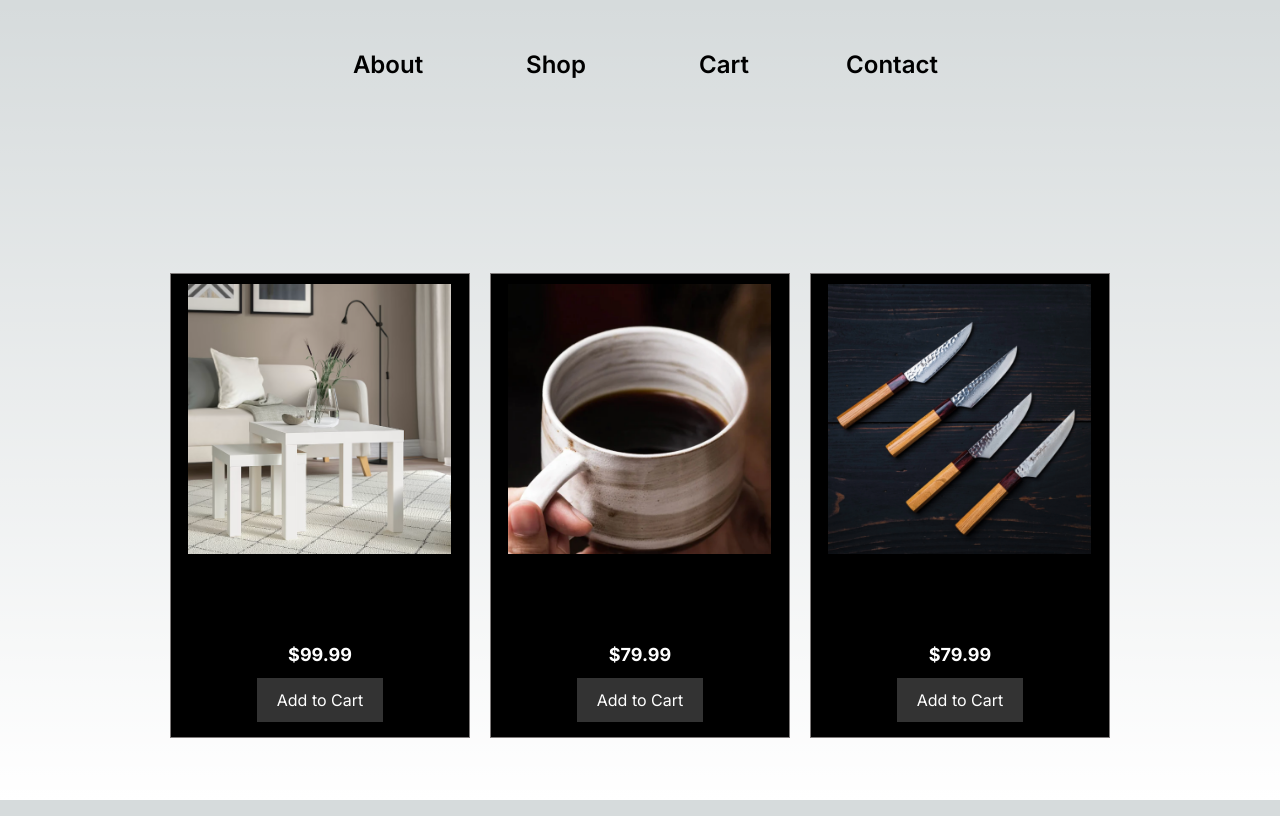
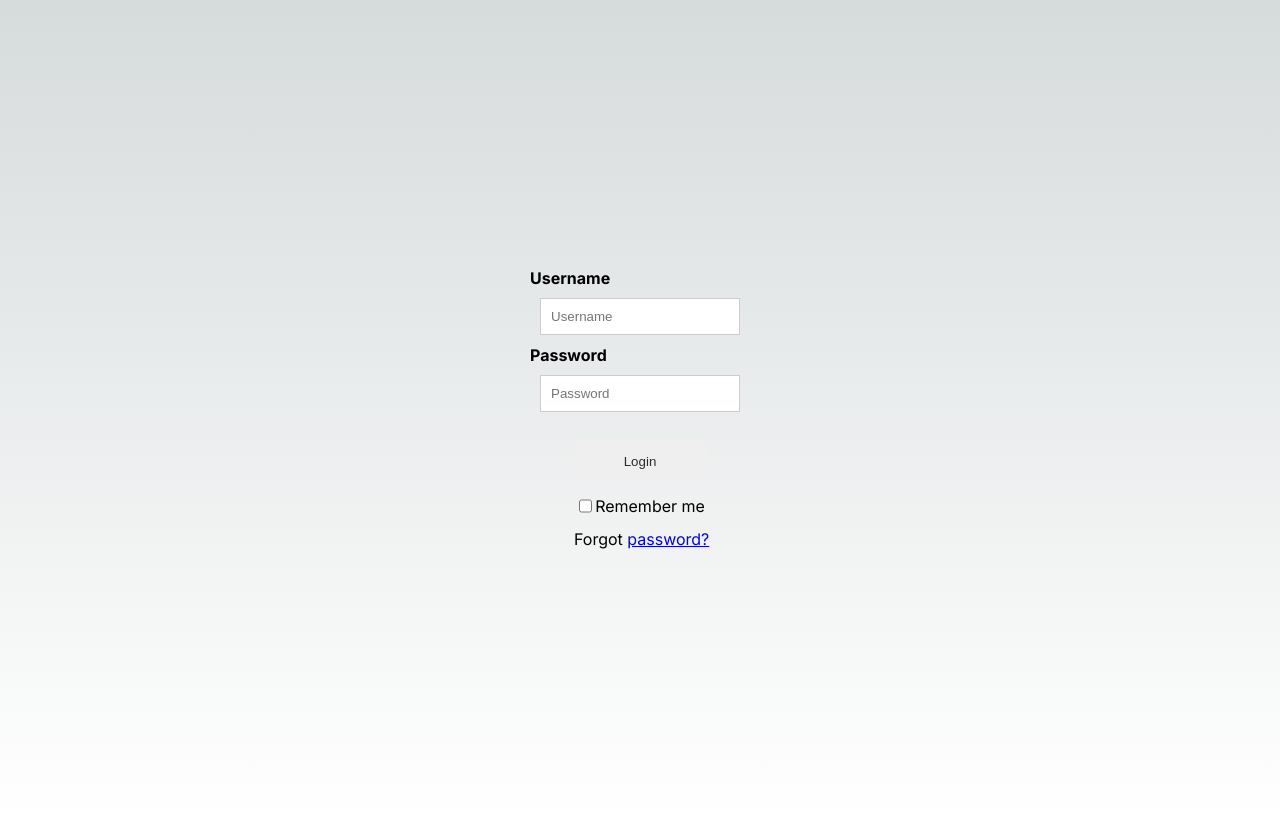
Before and after one commit to jkobb510/e-commerce, a Next.js app: page / in a window 1280 px wide. Built offline with nearby package versions, Linux system fonts and the light colour scheme.

Commit message:
loginpage

```diff
--- a/app/globals.css
+++ b/app/globals.css
@@ -1,7 +1,4 @@
-@tailwind base;
-@tailwind components;
-@tailwind utilities;
-
+/* globals.css */
 :root {
   --foreground-rgb: 0, 0, 0;
   --background-start-rgb: 214, 219, 220;
@@ -17,62 +14,77 @@
 }
 
 body {
+  font-family: Arial, Helvetica, sans-serif;
+  justify-content: center;
+  align-items: center;
+  display: flex;
+  flex-direction: column;
+  min-height: 100vh;
   color: rgb(var(--foreground-rgb));
   background: linear-gradient(
       to bottom,
       transparent,
       rgb(var(--background-end-rgb))
     )
-    rgb(var(--background-start-rgb));
-}
-.product {
-  background-color: #000000;
-  border: 1px solid #7f7b7b;
-  margin: 10px;
-  padding: 10px;
-  text-align: center;
-  width: 300px;
+    rgb(var(--background-start-rgb));}
+
+form {
+  border: 3px solid #f1f1f1;
 }
 
-.product img {
-  width: 100%;
-  height: 100%;
-  object-fit: cover;
-  margin-left: 7px;
+input[type="text"],
+input[type="password"] {
+  width: 200px;
+  padding: 10px 10px;
+  margin: 10px;
+  display: block;
+  border: 1px solid #ccc;
+  box-sizing: border-box;
 }
-.image-container {
-  width: 270px;
-  height: 270px;
-  overflow: hidden;
-  margin-bottom: 5px;
-}
-.price {
-  font-size: 18px;
-  font-weight: bold;
-  color: #ffffff;
-  margin: 10px;
-  text-align: center;
 
-}
-section.featured-products {
-  padding: 20px;
-  display: flex;
-  justify-content: center;
-  flex-wrap: wrap;
-}
 button {
-  background-color: #333;
-  color: #fff;
+  color: rgb(45, 44, 44);
+  padding: 12px 20px;
+  margin: 10px 0;
+  margin-left: 20%;
+  margin-right: 20%;
+  margin-top: 20px;
   border: none;
-  padding: 10px 20px;
-  font-size: 16px;
   cursor: pointer;
-  margin-bottom: 5px;
 }
 
 button:hover {
-  background-color: #555;
+  opacity: 0.8;
 }
-h3{
-  font-weight: bold;
+
+.remember-me {
+  display: flex;
+  align-items: column;
+  margin-top: 5px;
+  justify-content: center;
+
 }
+
+.flex-column {
+  display: flex;
+  flex-direction: column;
+
+}
+
+span.psw {
+  float: left;
+  padding-top: 13px;
+  margin-left: 20%;
+  display: block;
+  justify-content: center;
+
+}
+
+/* Change styles for span and cancel button on extra small screens */
+@media screen and (max-width: 500px) {
+  span.psw {
+    display: flex;
+    justify-content: center;
+
+  }
+}
--- a/app/page.tsx
+++ b/app/page.tsx
@@ -1,83 +1,36 @@
+'use client';
 import Image from 'next/image'
+import React from 'react';
+import { useRouter } from 'next/navigation';
 
 export default function Home() {
+  const router = useRouter();
+
+  const handleLogin = () => {
+    // Add your login logic here
+    router.push('/app/login.tsx');
+  };
   return (
-    <main className="flex min-h-screen flex-col items-center justify-between p-8">
-      <div className="grid text-center lg:max-w-2xl lg:xl lg:w-full lg:mb- lg:grid-cols-4 lg:text-center">
-        <a
-          href="/about"
-          className="group rounded-lg border border-transparent px-5 py-4 transition-colors hover:border-gray-300 hover:bg-gray-100 hover:dark:border-neutral-700 hover:dark:bg-neutral-800/30"
-          target="_blank"
-          rel="noopener noreferrer"
-        >
-          <h2 className={`text-2xl font-semibold`}>
-            About{''}
-          </h2>
-        </a>
+    <div>
+    <div className="container">
+    <label htmlFor="uname"><b>Username</b></label>
+    <input type="text" placeholder="Username" name="uname" required />
 
-        <a
-          href="/shop.tsx"
-          className="group rounded-lg border border-transparent px-5 py-4 transition-colors hover:border-gray-300 hover:bg-gray-100 hover:dark:border-neutral-700 hover:dark:bg-neutral-800/30"
-          target="_blank"
-          rel="noopener noreferrer"
-        >
-          <h2 className={`text-2xl font-semibold`}>
-            Shop{' '}
-          </h2>
-        </a>
+    <label htmlFor="psw"><b>Password</b></label>
+    <input type="password" placeholder="Password" name="psw" required />
 
-        <a
-          href="/cart.tsx"
-          className="group rounded-lg border border-transparent px-5 py-4 transition-colors hover:border-gray-300 hover:bg-gray-100 hover:dark:border-neutral-700 hover:dark:bg-neutral-800/30"
-          target="_blank"
-          rel="noopener noreferrer"
-        >
-          <h2 className={`text-2xl font-semibold`}>
-            Cart{' '}
-          </h2>
-        </a>
-
-        <a
-          href="/contact.tsx"
-          className="group rounded-lg border border-transparent px-5 py-4 transition-colors hover:border-gray-300 hover:bg-gray-100 hover:dark:border-neutral-700 hover:dark:bg-neutral-800/30"
-          target="_blank"
-          rel="noopener noreferrer"
-        >
-          <h2 className={`text-2xl font-semibold`}>
-            Contact{' '}
-          </h2>
-        </a>
+    <div className="flex-column">
+      <button type="submit">Login</button>
+      <div className="remember-me">
+        <input type="checkbox"  name="remember" />
+        <label htmlFor="remember">Remember me</label>
       </div>
-      <section className="featured-products">
-  <div className="product">
-    <div className="product-image image-container">
-      <img src="/table.png" alt="Product 1" />
     </div>
-    <h3>Table</h3>
-    <p>Lorem ipsum dolor sit amet, consectetur adipiscing elit.</p>
-    <span className="price block">$99.99</span>
-    <button>Add to Cart</button>
   </div>
 
-  <div className="product">
-    <div className="product-image image-container">
-      <img src="/coffee.png" alt="Product 2" />
-    </div>
-    <h3>Coffee Cup</h3>
-    <p>Lorem ipsum dolor sit amet, consectetur adipiscing elit.</p>
-    <span className="price block">$79.99</span>
-    <button>Add to Cart</button>
+  <div className="container" style={{ backgroundColor: '#f1f1f1' }}>
+    <span className="psw">Forgot <a href="#">password?</a></span>
   </div>
-  <div className="product">
-  <div className="product-image image-container">
-      <img src="/knife.png" alt="Product 2" />
-    </div>
-    <h3>Knife Set</h3>
-    <p>Lorem ipsum dolor sit amet, consectetur adipiscing elit.</p>
-    <span className="price block">$79.99</span>
-    <button>Add to Cart</button>
-  </div>
-</section>
-    </main>
-  )
+</div>
+);
 }
--- /dev/null
+++ b/app/shop.css
@@ -0,0 +1,60 @@
+body {
+    color: rgb(var(--foreground-rgb));
+    background: linear-gradient(
+        to bottom,
+        transparent,
+        rgb(var(--background-end-rgb))
+      )
+      rgb(var(--background-start-rgb));
+  }
+  .product {
+    background-color: #000000;
+    border: 1px solid #7f7b7b;
+    margin: 10px;
+    padding: 10px;
+    text-align: center;
+    width: 300px;
+  }
+
+  .product img {
+    width: 100%;
+    height: 100%;
+    object-fit: cover;
+    margin-left: 7px;
+  }
+  .image-container {
+    width: 270px;
+    height: 270px;
+    overflow: hidden;
+    margin-bottom: 5px;
+  }
+  .price {
+    font-size: 18px;
+    font-weight: bold;
+    color: #ffffff;
+    margin: 10px;
+    text-align: center;
+
+  }
+  section.featured-products {
+    padding: 20px;
+    display: flex;
+    justify-content: center;
+    flex-wrap: wrap;
+  }
+  button {
+    background-color: #333;
+    color: #fff;
+    border: none;
+    padding: 10px 20px;
+    font-size: 16px;
+    cursor: pointer;
+    margin-bottom: 5px;
+  }
+
+  button:hover {
+    background-color: #555;
+  }
+  h3{
+    font-weight: bold;
+  }
```
Also changed, not shown: app/shop.tsx (added, +85 -0 lines).
